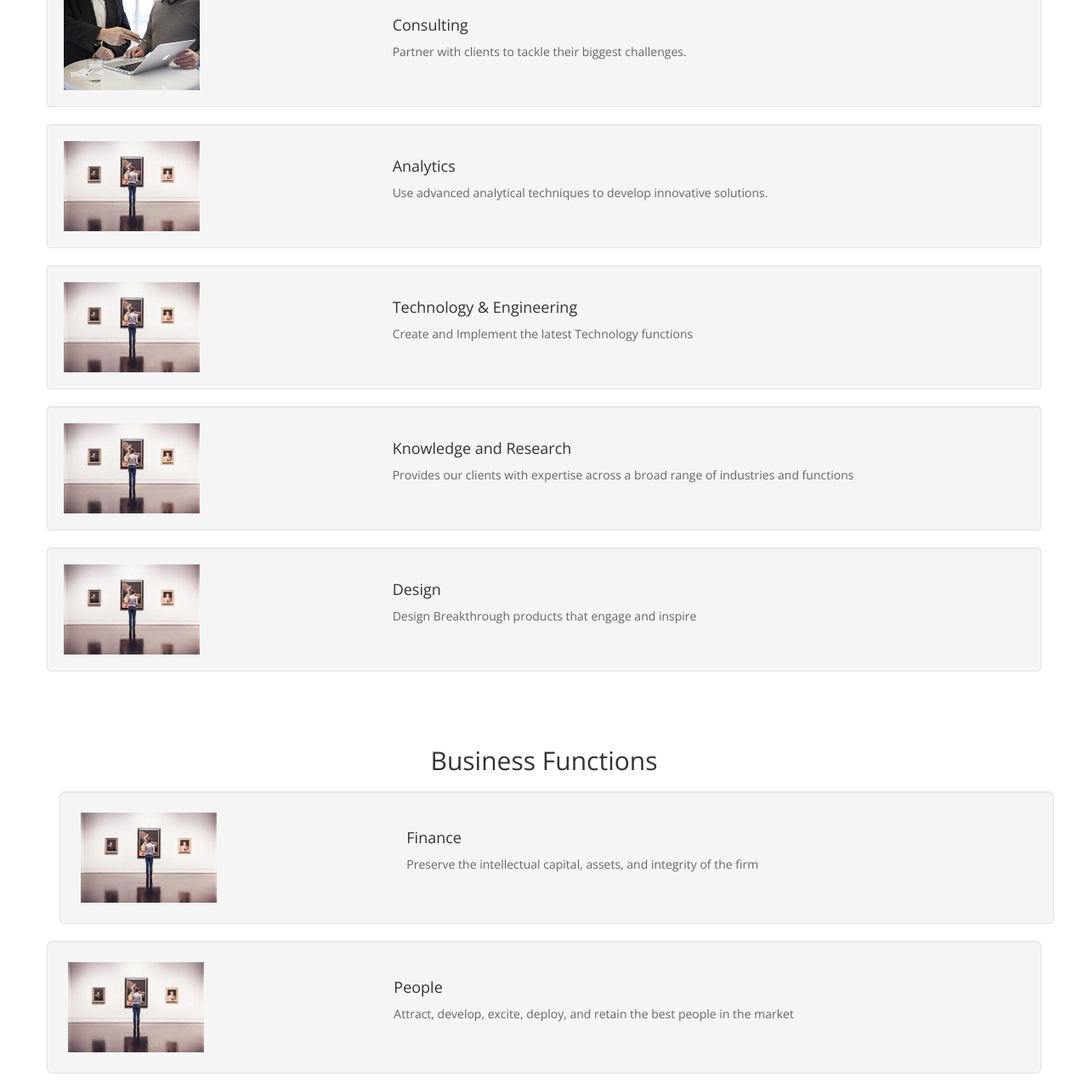
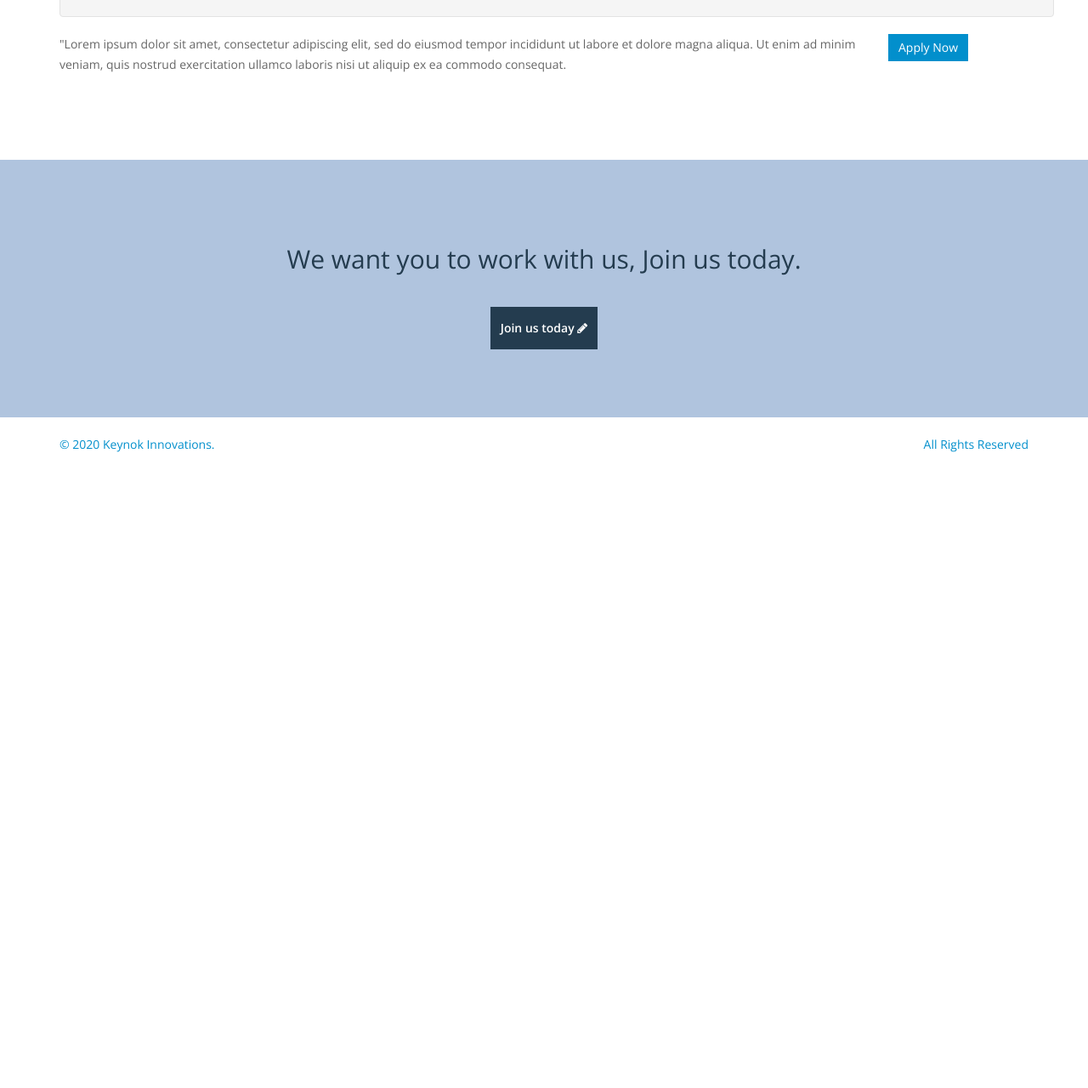
Before and after one commit to obusorezekiel/keynok2, a plain HTML site: page careers.html in a window 1280 px wide. Shown: the part 529-1809 px from the top of the page at 85% size. After the commit the page ends 1084 px from the top, so only its background shows below. Drawn offline with nearby package versions, Linux system fonts and the light colour scheme.

Commit message:
More changes

```diff
--- a/careers.html
+++ b/careers.html
@@ -46,7 +46,8 @@
 				<div class="collapse navbar-collapse">
 					<ul class="nav navbar-nav navbar-right">
 						<li class="scroll active">
-							<a href="index.html"><i class="fa fa-arrow-left"></i> Back to Home Page</a>
+							<a href="index.html">
+								<i class="fa fa-arrow-left"></i> Back to Home Page</a>
 						</li>
 
 						<li class="scroll">
@@ -64,213 +65,52 @@
 				<div class="row">
 					<div class="text-center col-sm-8 col-sm-offset-2">
 						<h1>Roles and Opportunities
-							<strong> at Keynok </strong>
 						</h1>
-						<p>We seek a broad range of skills—from digital to interpersonal to analytical—in order to work with the most influential organizations in the world, helping them compete in today’s fast-paced environment and build their future.</p>
+						<p>We seek a broad range of skills—from digital to interpersonal to analytical—in order to work with the most influential
+							organizations in the world, helping them compete in today’s fast-paced environment and build their future.</p>
 					</div>
 				</div>
 			</div>
 		</div>
 
 
-		<center>
-			<h2>Client-serving Opportunities</h2>
-		</center>
 		<br/>
 
 
-
+		<div class="container py-md-3">
 		<div id="portfolio-details" class="container well ">
 			<!-- <a class="close-folio-item" href="#"><i class="fa fa-times"></i></a> -->
 			<!-- <img class="img-responsive" src="images/portfolio/portfolio-details.jpg" alt=""> -->
 			<div class="row">
-				<div class="col-sm-4">
-					<img src="images/blog/4.jpg">
+
+				<div>
+							<h2 class="text-center">Account Manager</h2>
 					</div>
-				<div class="col-sm-7">
-					<div class="project-info">
-						<h3>Consulting</h3>
-						<p>Partner with clients to tackle their biggest challenges.</p>
+			</div>
 		</div>
 
+		<div class="row about-grids agile-info">
+			<div class="col-lg-10 mb-lg-0 w3-agile-grid mb-5">
+					<p class="mb-4"> "Lorem ipsum dolor sit amet, consectetur adipiscing elit, sed do eiusmod tempor incididunt ut labore
+						et dolore magna aliqua. Ut enim ad minim veniam, quis nostrud exercitation ullamco laboris nisi
+						ut aliquip ex ea commodo consequat.
+					</p>
+
 			</div>
-
+			<div class="col-lg-2 col-md-8 w3-agile-grid pr-md-0">
+				<button class="btn btn-primary">Apply Now</button>
+			</div>
 		</div>
 	</div>
 
 
 
-		<div id="portfolio-details" class="container well ">
-			<!-- <a class="close-folio-item" href="#"><i class="fa fa-times"></i></a> -->
-			<!-- <img class="img-responsive" src="images/portfolio/portfolio-details.jpg" alt=""> -->
-			<div class="row">
-				<div class="col-sm-4">
-					<img src="images/blog/1.jpg">
-				</div>
-				<div class="col-sm-7">
-					<div class="project-info">
-						<h3>Analytics</h3>
-						<p>Use advanced analytical techniques to develop innovative solutions.</p>
-					</div>
-				</div>
-
-			</div>
-		</div>
-
-		<div id="portfolio-details" class="container well">
-			<!-- <a class="close-folio-item" href="#"><i class="fa fa-times"></i></a> -->
-			<!-- <img class="img-responsive" src="images/portfolio/portfolio-details.jpg" alt=""> -->
-			<div class="row">
-				<div class="col-sm-4">
-					<img src="images/blog/1.jpg">
-				</div>
-				<div class="col-sm-7">
-					<div class="project-info">
-						<h3>Technology & Engineering</h3>
-						<p>Create and Implement the latest Technology functions</p>
-					</div>
-				</div>
-
-			</div>
-		</div>
-
-		<div id="portfolio-details" class="container well">
-			<!-- <a class="close-folio-item" href="#"><i class="fa fa-times"></i></a> -->
-			<!-- <img class="img-responsive" src="images/portfolio/portfolio-details.jpg" alt=""> -->
-			<div class="row">
-				<div class="col-sm-4">
-					<img src="images/blog/1.jpg">
-				</div>
-				<div class="col-sm-7">
-					<div class="project-info">
-						<h3>Knowledge and Research</h3>
-						<p>Provides our clients with expertise across a broad range of industries and functions</p>
-					</div>
-				</div>
-
-			</div>
-		</div>
 
 
-		<div id="portfolio-details" class="container well">
-			<!-- <a class="close-folio-item" href="#"><i class="fa fa-times"></i></a> -->
-			<!-- <img class="img-responsive" src="images/portfolio/portfolio-details.jpg" alt=""> -->
-			<div class="row">
-				<div class="col-sm-4">
-					<img src="images/blog/1.jpg">
-				</div>
-				<div class="col-sm-7">
-					<div class="project-info">
-						<h3>Design</h3>
-						<p>Design Breakthrough products that engage and inspire</p>
-
-					</div>
-				</div>
-
-			</div>
-		</div>
 
 
-		<br/>
-		<br/>
-
-		<div class="container">
-			<center>
-				<h2>Business Functions</h2>
-			</center>
-
-			<div id="portfolio-details" class="container well well-lg">
-				<!-- <a class="close-folio-item" href="#"><i class="fa fa-times"></i></a> -->
-				<!-- <img class="img-responsive" src="images/portfolio/portfolio-details.jpg" alt=""> -->
-				<div class="row">
-					<div class="col-sm-4">
-						<img src="images/blog/1.jpg">
-					</div>
-					<div class="col-sm-7">
-						<div class="project-info">
-							<h3>Finance</h3>
-							<p>Preserve the intellectual capital, assets, and integrity of the firm</p>
-						</div>
-					</div>
-
-				</div>
-			</div>
-		</div>
 
 
-		<div id="portfolio-details" class="container well well-lg">
-			<!-- <a class="close-folio-item" href="#"><i class="fa fa-times"></i></a> -->
-			<!-- <img class="img-responsive" src="images/portfolio/portfolio-details.jpg" alt=""> -->
-			<div class="row">
-				<div class="col-sm-4">
-					<img src="images/blog/1.jpg">
-				</div>
-				<div class="col-sm-7">
-					<div class="project-info">
-						<h3>People</h3>
-						<p>Attract, develop, excite, deploy, and retain the best people in the market</p>
-
-					</div>
-				</div>
-
-			</div>
-		</div>
-		</div>
-
-		<div id="portfolio-details" class="container well well-lg">
-			<!-- <a class="close-folio-item" href="#"><i class="fa fa-times"></i></a> -->
-			<!-- <img class="img-responsive" src="images/portfolio/portfolio-details.jpg" alt=""> -->
-			<div class="row">
-				<div class="col-sm-4">
-					<img src="images/blog/1.jpg">
-				</div>
-				<div class="col-sm-7">
-					<div class="project-info">
-						<h3>IT</h3>
-						<p>Deliver the latest digital technologies, enabling us to lead and the business to grow.</p>
-
-					</div>
-				</div>
-
-			</div>
-		</div>
-
-		<div id="portfolio-details" class="container well well-lg">
-				<!-- <a class="close-folio-item" href="#"><i class="fa fa-times"></i></a> -->
-				<!-- <img class="img-responsive" src="images/portfolio/portfolio-details.jpg" alt=""> -->
-				<div class="row">
-					<div class="col-sm-4">
-						<img src="images/blog/1.jpg">
-					</div>
-					<div class="col-sm-7">
-						<div class="project-info">
-							<h3>Business Management</h3>
-							<p>Ensures that the company is running smoothly, efficiently, and productively</p>
-
-						</div>
-					</div>
-
-				</div>
-			</div>
-
-			<div id="portfolio-details" class="container well well-lg">
-					<!-- <a class="close-folio-item" href="#"><i class="fa fa-times"></i></a> -->
-					<!-- <img class="img-responsive" src="images/portfolio/portfolio-details.jpg" alt=""> -->
-					<div class="row">
-						<div class="col-sm-4">
-							<img src="images/blog/1.jpg">
-						</div>
-						<div class="col-sm-7">
-							<div class="project-info">
-								<h3>Risk</h3>
-								<p>Clarify risk ownership, evaluate approaches, and implement risk solutions</p>
-
-							</div>
-						</div>
-
-					</div>
-				</div>
-		</div>
 		</div>
 	</section>
 
@@ -282,7 +122,9 @@
 						<h2>We want you to work with us, Join us today.</h2>
 						<div class="input-group">
 							<span class="input-group-btn">
-						<button class="btn" type="submit">Join us today <i class="fa fa-pencil"></i> </button>
+								<button class="btn" type="submit">Join us today
+									<i class="fa fa-pencil"></i>
+								</button>
 							</span>
 						</div>
 					</div>
```
Also changed, not shown: 1.html (+2 -2 lines), 2.html (+2 -2 lines), 3.html (+2 -2 lines), 4.html (+2 -2 lines), 5.html (+2 -2 lines), 6.html (+2 -2 lines), analytics.html (+1 -1 lines), consulting.html (+1 -1 lines), design.html (+1 -1 lines), security.html (+1 -1 lines), support.html (+1 -1 lines), technology.html (+1 -1 lines). Lines whose indentation alone changed are shown as unchanged.
